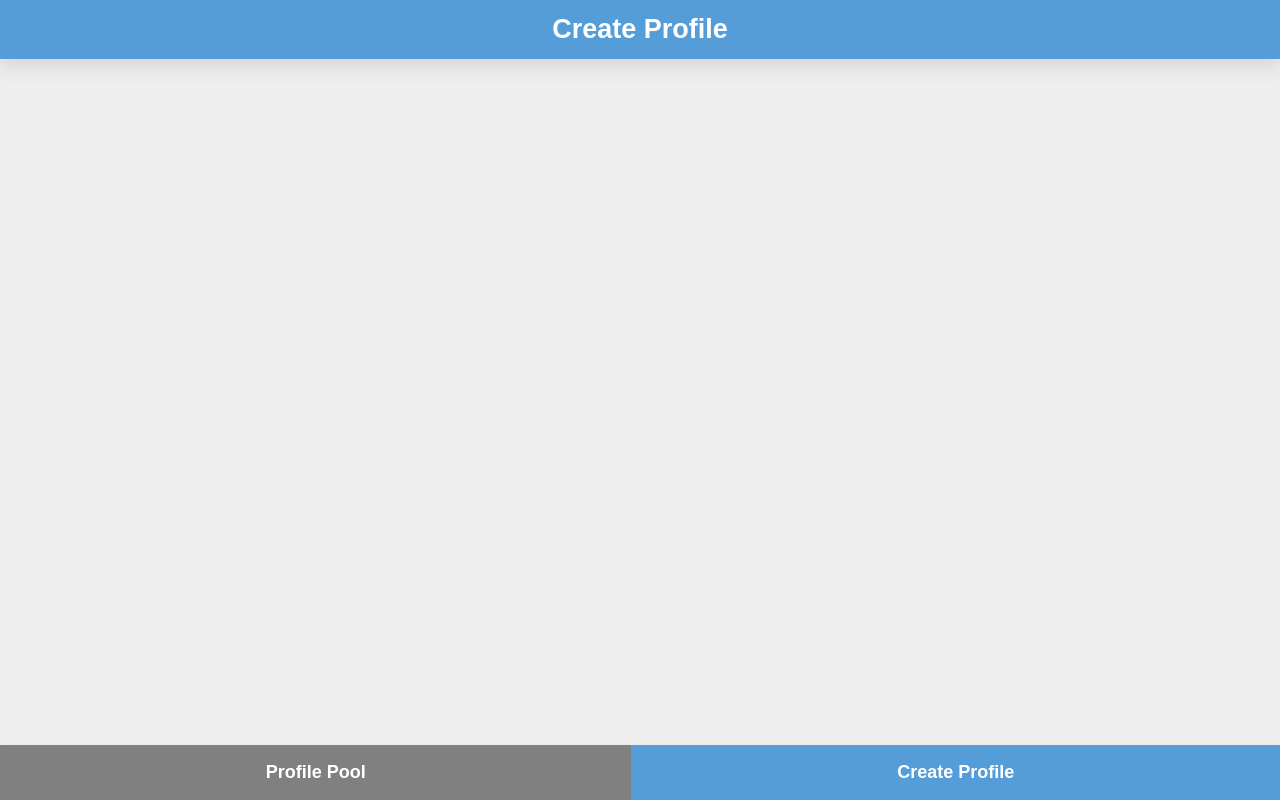
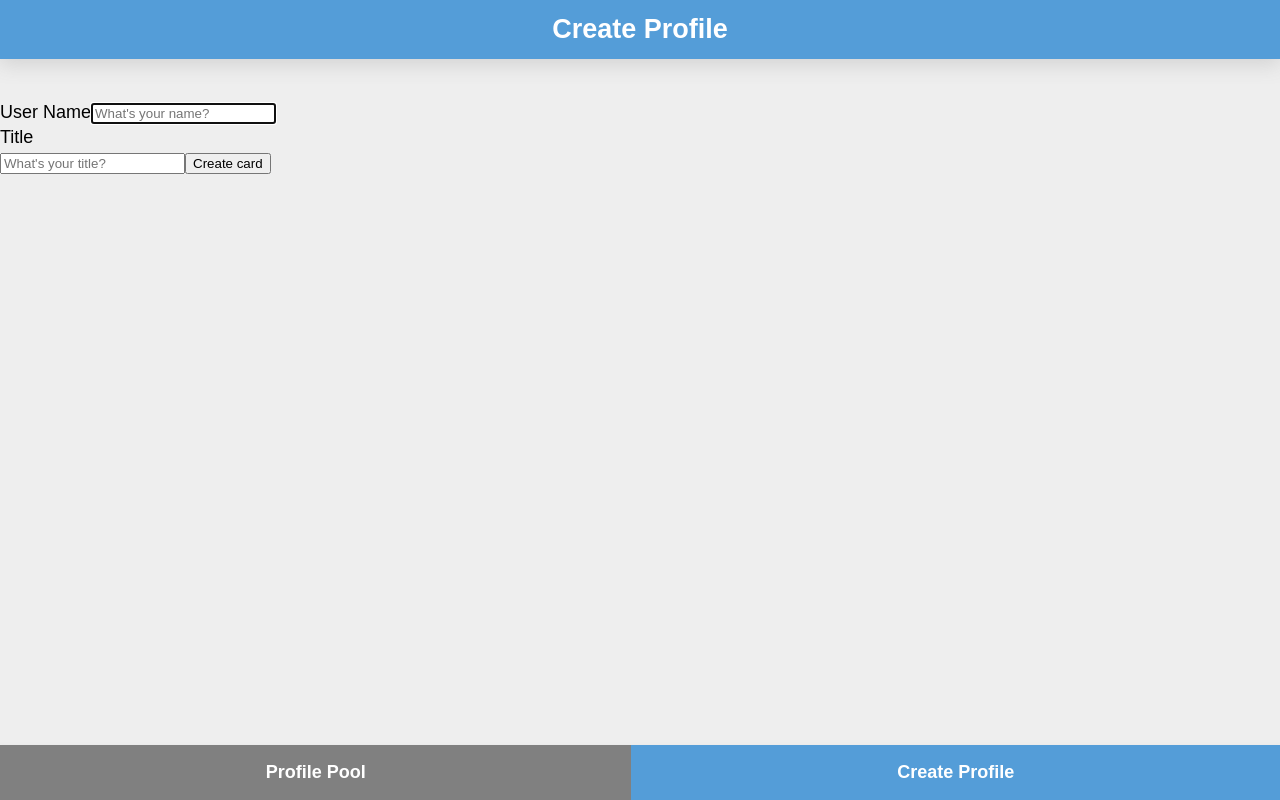
Before and after one commit to evabrinkmann/capstone-project, a React (Create React App) app: page /create-profile in a window 1280 px wide. Built offline with nearby package versions, Linux system fonts and the light colour scheme.

Commit message:
Add form

```diff
--- a/src/pages/CreatePage.js
+++ b/src/pages/CreatePage.js
@@ -1,10 +1,22 @@
 import React from 'react'
+import styled from 'styled-components/macro'
 import Header from '../components/Header'
 
 export default function CreatePage() {
   return (
     <>
       <Header headerTitle="Create Profile" />
+      <form style={{ marginTop: '100px' }}>
+        <label>
+          User Name
+          <input autoFocus name="question" placeholder="What's your name?" />
+        </label>
+        <label>
+          <div>Title</div>
+          <input name="answer" placeholder="What's your title?" />
+        </label>
+        <button>Create card</button>
+      </form>
     </>
   )
 }
```
